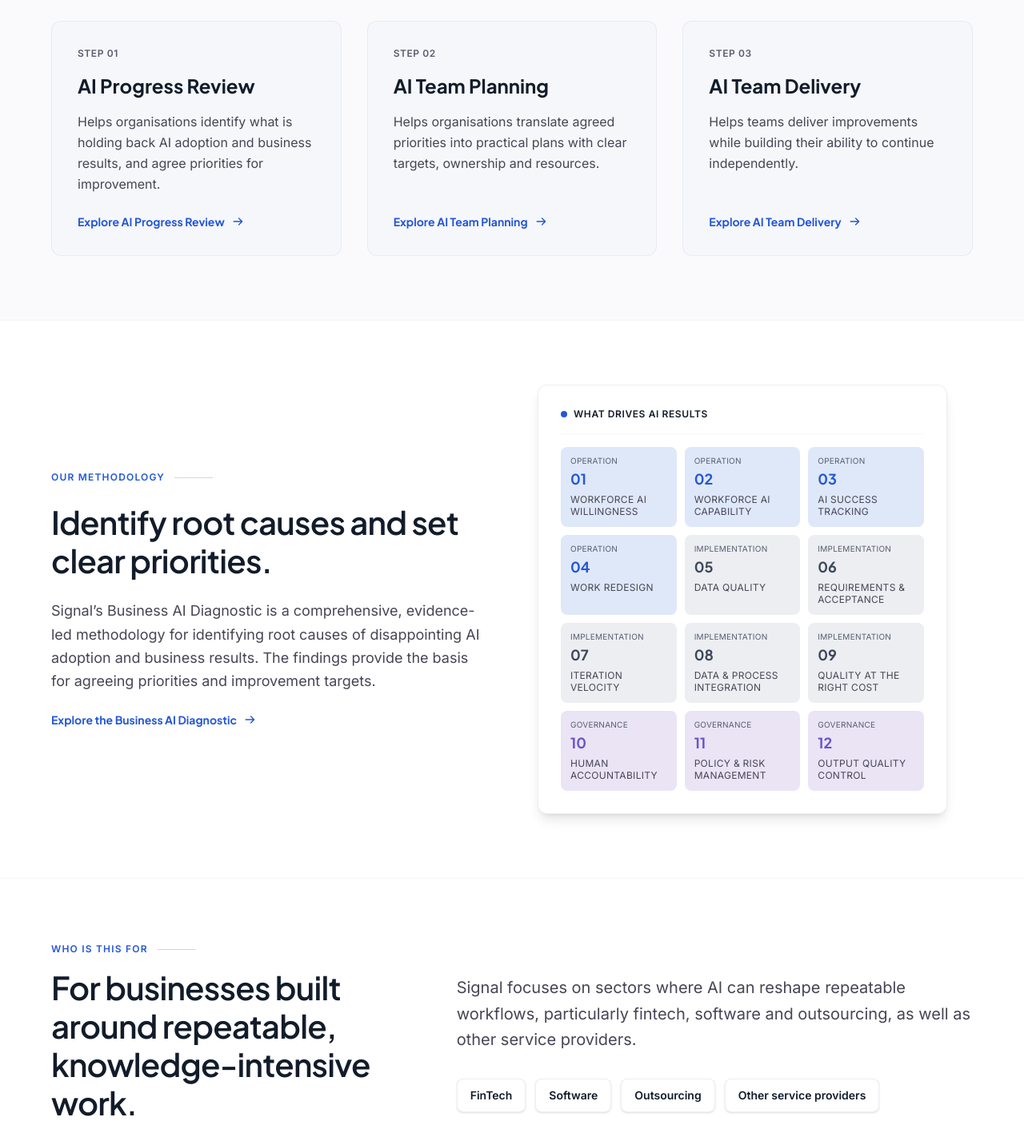
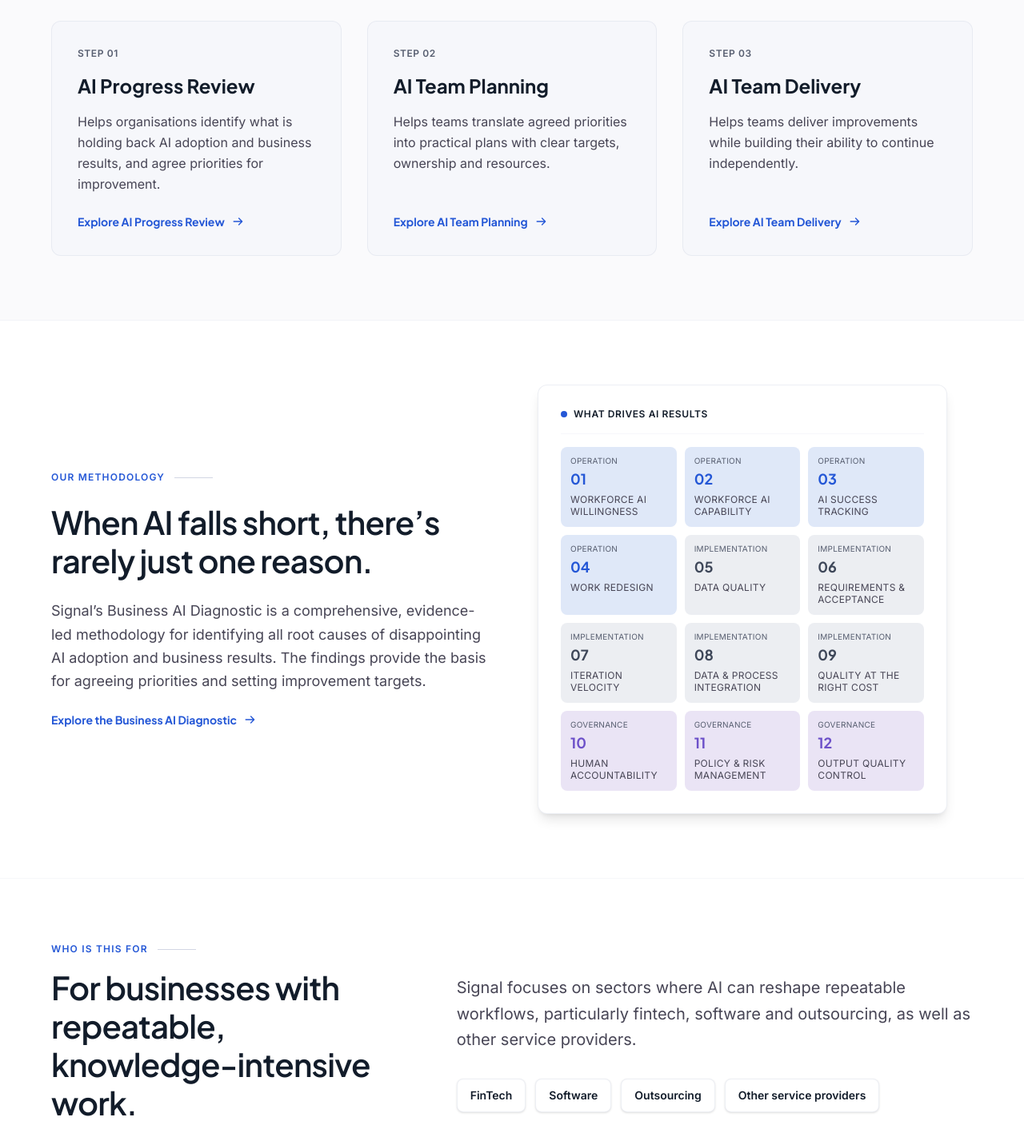
Before and after one commit to signalaibpi/signal-website, a Next.js app: page / in a window 1280 px wide. Shown: the part 1300-2722 px from the top of the page at 80% size. Built offline with nearby package versions, Linux system fonts and the light colour scheme.

Commit message:
Refine homepage team and methodology copy

```diff
--- a/components/home/OurApproach.tsx
+++ b/components/home/OurApproach.tsx
@@ -13,7 +13,7 @@ const MODULES = [
     label: "Step 02",
     title: "AI Team Planning",
     href: serviceHref("Frontline AI Planning"),
-    body: "Helps organisations translate agreed priorities into practical plans with clear targets, ownership and resources.",
+    body: "Helps teams translate agreed priorities into practical plans with clear targets, ownership and resources.",
   },
   {
     label: "Step 03",
--- a/components/home/OurMethodology.tsx
+++ b/components/home/OurMethodology.tsx
@@ -10,12 +10,12 @@ export function OurMethodology() {
           <div className="flex flex-col gap-6">
             <SectionEyebrow>Our methodology</SectionEyebrow>
             <h2 className="font-display text-[28px] leading-[36px] sm:text-[40px] sm:leading-[48px] tracking-[-0.02em] text-on-surface font-semibold">
-              Identify root causes and set clear priorities.
+              When AI falls short, there’s rarely just one reason.
             </h2>
             <p className="font-body text-lg leading-relaxed text-on-surface-variant">
-              Signal&rsquo;s Business AI Diagnostic is a comprehensive, evidence-led methodology for identifying root causes
-              of disappointing AI adoption and business results. The findings provide the basis for agreeing
-              priorities and improvement targets.
+              Signal&rsquo;s Business AI Diagnostic is a comprehensive, evidence-led methodology for identifying all root
+              causes of disappointing AI adoption and business results. The findings provide the basis for agreeing
+              priorities and setting improvement targets.
             </p>
             <a
               className="inline-flex items-center gap-2 font-display text-sm font-bold text-primary hover:text-primary-hover transition-colors w-fit"
--- a/components/home/WhoIsThisFor.tsx
+++ b/components/home/WhoIsThisFor.tsx
@@ -11,7 +11,7 @@ export function WhoIsThisFor() {
           <div className="lg:col-span-5 flex flex-col gap-4">
             <SectionEyebrow>Who is this for</SectionEyebrow>
             <h2 className="font-display text-[28px] leading-[36px] sm:text-[40px] sm:leading-[48px] tracking-[-0.02em] text-on-surface font-semibold">
-              For businesses built around repeatable, knowledge-intensive work.
+              For businesses with repeatable, knowledge-intensive work.
             </h2>
           </div>
           <div className="lg:col-span-7 flex flex-col gap-8 lg:pt-10">
```
Also changed, not shown: 1 other file (tests, documents, lock files or other folders).
